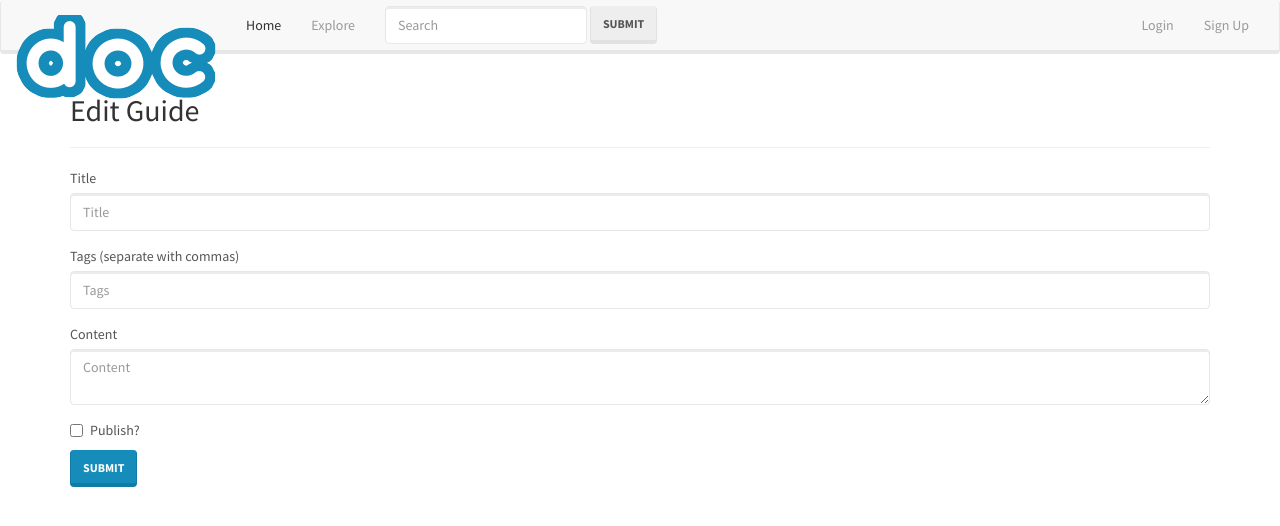
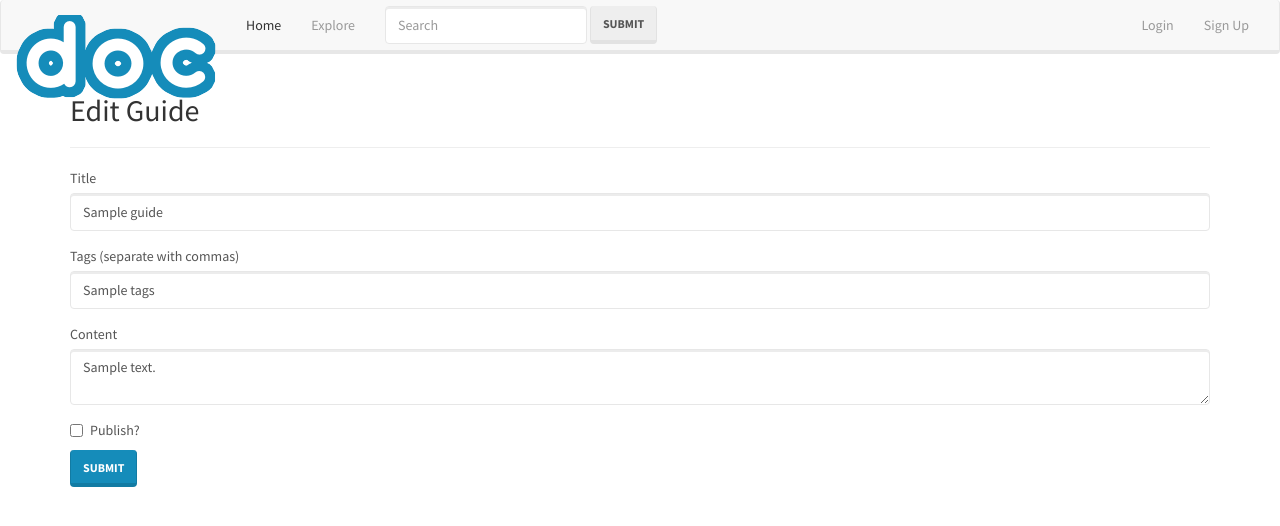
Before and after one commit to tylerbartnick/the-documentor, a PHP site: template src/app/views/templates/guides/editGuide.twig in a window 1280 px wide. Shown: the top 526 px of the page. Run offline with PHP 8.4, Linux system fonts and the light colour scheme; the template is opened without the code that fills it: most values are stand-ins (such as "Sample title", 1, 10 or a date in 2020); some libraries are stand-ins or nearby versions.

Commit message:
Fixed guide edit 🐛

```diff
--- a/src/app/views/templates/guides/editGuide.twig
+++ b/src/app/views/templates/guides/editGuide.twig
@@ -12,28 +12,28 @@
             <form action="{{ path_for('guides.postEditGuide') }}" method="POST">
                 <div class="form-group {% if formErrors['title'] %} has-error {% endif %}">
                     <label class="control-label" for="title">Title</label>
-                    <input type="text" class="form-control" id="title" placeholder="Title" name="title" value="{{ prevData.title }}" required="required">
+                    <input type="text" class="form-control" id="title" placeholder="Title" name="title" value="{{ guide.title }}" required="required">
                 </div>
 
                 <div class="form-group {% if formErrors['tags'] %} has-error {% endif %}">
                     <label class="control-label" for="tags">Tags (separate with commas)</label>
-                    <input type="text" class="form-control" id="tags" placeholder="Tags" name="tags" value="{{ prevData.tags }}">
+                    <input type="text" class="form-control" id="tags" placeholder="Tags" name="tags" value="{{ guide.tags }}">
                 </div>
 
                 <div class="form-group {% if formErrors['content'] %} has-error {% endif %}">
                     <label class="control-label" for="content">Content</label>
-                    <textarea class="form-control" id="content" placeholder="Content" name="content" required="required">{{ prevData.content }}</textarea>
+                    <textarea class="form-control" id="content" placeholder="Content" name="content" required="required">{{ guide.content }}</textarea>
                 </div>
 
                 <div class="checkbox">
                     <label for="isPublished">
-                        <input type="checkbox" name="isPublished" id="isPublished" value="1" {% if prevData['isPublished'] is same as (1) %} checked {% endif %}> Publish?
+                        <input type="checkbox" name="isPublished" id="isPublished" value="1" {% if guide.isPublished is same as (1) %} checked {% endif %}> Publish?
                     </label>
                 </div>
 
                 <button type="submit" class="btn btn-primary">Submit</button>
 
-                {% if prevData['id'] %}<input type="hidden" name="id" value="{{ prevData.id }}">{% endif %}
+                {% if guide.id %}<input type="hidden" name="id" value="{{ guide.id }}">{% endif %}
                 {{ csrf.fields | raw }}
             </form>
         </div>
```
Also changed, not shown: src/app/controllers/Guides/GuideController.php (+3 -10 lines).
